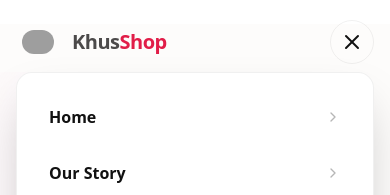
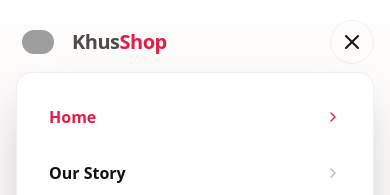
Before and after one commit to md-faizanahmad/sweets-shop, a Next.js app: page / in a window 390 px wide. Both pictures are taken after a click on the button 352 px from the left and 42 px from the top of the page. Shown: the top 195 px of the page. Built offline with nearby package versions, Linux system fonts and the light colour scheme; grey boxes are pictures that could not be loaded.

Commit message:
feat: update MobileMenu.tsx with ActiveLink

```diff
--- a/src/components/layouts/MobileMenu.tsx
+++ b/src/components/layouts/MobileMenu.tsx
@@ -1,13 +1,115 @@
+// "use client";
+
+// import { useState } from "react";
+// import Link from "next/link";
+// import { motion, AnimatePresence } from "framer-motion";
+// import { Menu, X, MessageCircle, ChevronRight } from "lucide-react";
+// import { NAV_LINKS } from "@/@types/nav";
+
+// export function MobileMenu() {
+//   const [isOpen, setIsOpen] = useState(false);
+
+//   return (
+//     <div className="md:hidden">
+//       <button
+//         onClick={() => setIsOpen(!isOpen)}
+//         className="relative z-50 flex h-11 w-11 rounded-full items-center justify-center cursor-pointer transition-all duration-200"
+//         style={{
+//           backgroundColor: isOpen ? "transparent" : "var(--nav-bg)",
+//           color: "var(--nav-text)",
+//           border: `1px solid var(--nav-border)`,
+//         }}
+//       >
+//         {isOpen ? <X className="h-6 w-6" /> : <Menu className="h-6 w-6 " />}
+//       </button>
+
+//       <AnimatePresence>
+//         {isOpen && (
+//           <motion.div
+//             initial={{ opacity: 0, y: -8 }}
+//             animate={{ opacity: 1, y: 0 }}
+//             exit={{ opacity: 0, y: -8 }}
+//             transition={{ duration: 0.2, ease: "easeOut" }}
+//             className="absolute inset-x-0 top-18 mx-4 overflow-hidden rounded-2xl border shadow-2xl z-49"
+//             style={{
+//               backgroundColor: "white", // Solid bg for mobile readability
+//               borderColor: "var(--nav-border)",
+//             }}
+//           >
+//             <div className="flex flex-col p-4">
+//               {NAV_LINKS.map((link) => (
+//                 <Link
+//                   key={link.href}
+//                   href={link.href}
+//                   onClick={() => setIsOpen(false)}
+//                   className="flex items-center justify-between rounded-lg p-4 text-base font-semibold transition-colors active:bg-gray-50"
+//                   style={{ color: "var(--nav-text)" }}
+//                 >
+//                   {link.label}
+//                   <ChevronRight className="h-4 w-4 opacity-30" />
+//                 </Link>
+//               ))}
+
+//               <div
+//                 className="mt-4 pt-4 border-t flex flex-col gap-3"
+//                 style={{ borderColor: "var(--nav-border)" }}
+//               >
+//                 {/* WhatsApp CTA */}
+//                 <a
+//                   href="https://wa.me/919999999999"
+//                   target="_blank"
+//                   rel="noopener noreferrer"
+//                   className="flex w-full items-center justify-center gap-3 rounded-xl p-4 font-bold transition-transform active:scale-95"
+//                   style={{
+//                     backgroundColor: "var(--nav-cta-bg)",
+//                     color: "var(--nav-cta-text)",
+//                   }}
+//                 >
+//                   <MessageCircle className="h-5 w-5" />
+//                   Order on WhatsApp
+//                 </a>
+
+//                 {/* Google Maps Directions Button - Mobile Only */}
+//                 <a
+//                   href="https://www.google.com/maps/dir/?api=1&destination=YOUR_SHOP_LOCATION_COORDINATES_OR_NAME"
+//                   target="_blank"
+//                   rel="noopener noreferrer"
+//                   className="flex w-full items-center justify-center gap-3 rounded-xl p-4 font-bold border transition-all active:bg-gray-50"
+//                   style={{
+//                     borderColor: "var(--nav-border)",
+//                     color: "var(--nav-text)",
+//                   }}
+//                 >
+//                   <svg
+//                     viewBox="0 0 24 24"
+//                     className="h-5 w-5 fill-current"
+//                     style={{ color: "var(--nav-hover)" }}
+//                   >
+//                     <path d="M12 2C8.13 2 5 5.13 5 9c0 5.25 7 13 7 13s7-7.75 7-13c0-3.87-3.13-7-7-7zm0 9.5c-1.38 0-2.5-1.12-2.5-2.5s1.12-2.5 2.5-2.5 2.5 1.12 2.5 2.5-1.12 2.5-2.5 2.5z" />
+//                   </svg>
+//                   Get Directions
+//                 </a>
+//               </div>
+//             </div>
+//           </motion.div>
+//         )}
+//       </AnimatePresence>
+//     </div>
+//   );
+// }
+
 "use client";
 
 import { useState } from "react";
 import Link from "next/link";
+import { usePathname } from "next/navigation"; // Added for active state
 import { motion, AnimatePresence } from "framer-motion";
 import { Menu, X, MessageCircle, ChevronRight } from "lucide-react";
 import { NAV_LINKS } from "@/@types/nav";
 
 export function MobileMenu() {
   const [isOpen, setIsOpen] = useState(false);
+  const pathname = usePathname(); // Get current path
 
   return (
     <div className="md:hidden">
@@ -32,23 +134,35 @@ export function MobileMenu() {
             transition={{ duration: 0.2, ease: "easeOut" }}
             className="absolute inset-x-0 top-18 mx-4 overflow-hidden rounded-2xl border shadow-2xl z-49"
             style={{
-              backgroundColor: "white", // Solid bg for mobile readability
+              backgroundColor: "white",
               borderColor: "var(--nav-border)",
             }}
           >
             <div className="flex flex-col p-4">
-              {NAV_LINKS.map((link) => (
+              {NAV_LINKS.map((link) => {
+                const isActive = pathname === link.href; // Check active state
+
+                return (
                   <Link
                     key={link.href}
                     href={link.href}
                     onClick={() => setIsOpen(false)}
-                  className="flex items-center justify-between rounded-lg p-4 text-base font-semibold transition-colors active:bg-gray-50"
-                  style={{ color: "var(--nav-text)" }}
+                    className="flex items-center justify-between rounded-lg p-4 text-base font-semibold transition-all active:bg-gray-50"
+                    style={{
+                      color: isActive ? "var(--nav-hover)" : "var(--nav-text)",
+                      backgroundColor: isActive
+                        ? "rgba(var(--nav-hover-rgb), 0.05)"
+                        : "transparent",
+                    }}
                   >
                     {link.label}
-                  <ChevronRight className="h-4 w-4 opacity-30" />
+                    <ChevronRight
+                      className="h-4 w-4 transition-opacity"
+                      style={{ opacity: isActive ? 1 : 0.3 }}
+                    />
                   </Link>
-              ))}
+                );
+              })}
 
               <div
                 className="mt-4 pt-4 border-t flex flex-col gap-3"
@@ -69,7 +183,7 @@ export function MobileMenu() {
                   Order on WhatsApp
                 </a>
 
-                {/* Google Maps Directions Button - Mobile Only */}
+                {/* Google Maps Directions Button */}
                 <a
                   href="https://www.google.com/maps/dir/?api=1&destination=YOUR_SHOP_LOCATION_COORDINATES_OR_NAME"
                   target="_blank"
```
Lines whose indentation alone changed are shown as unchanged.
